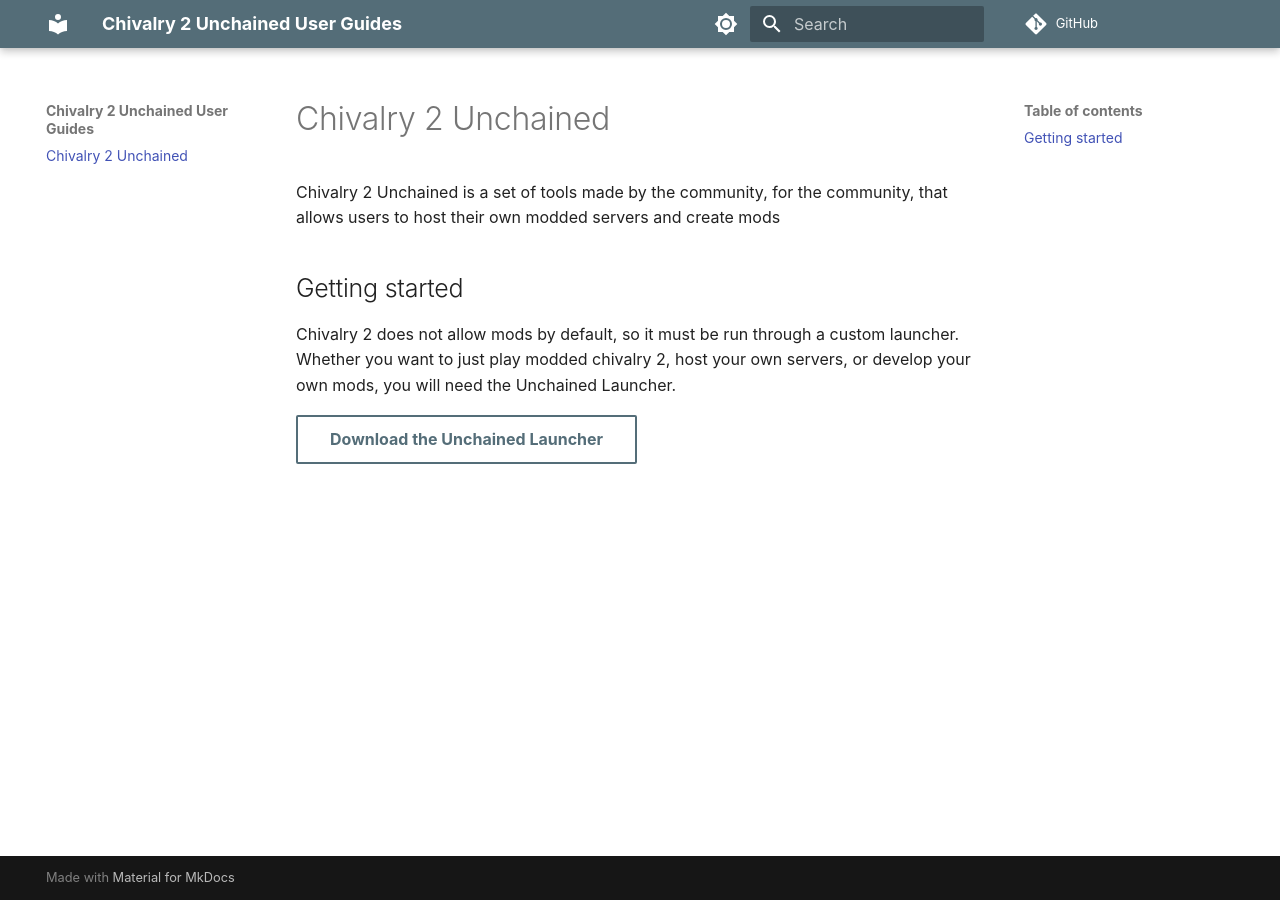
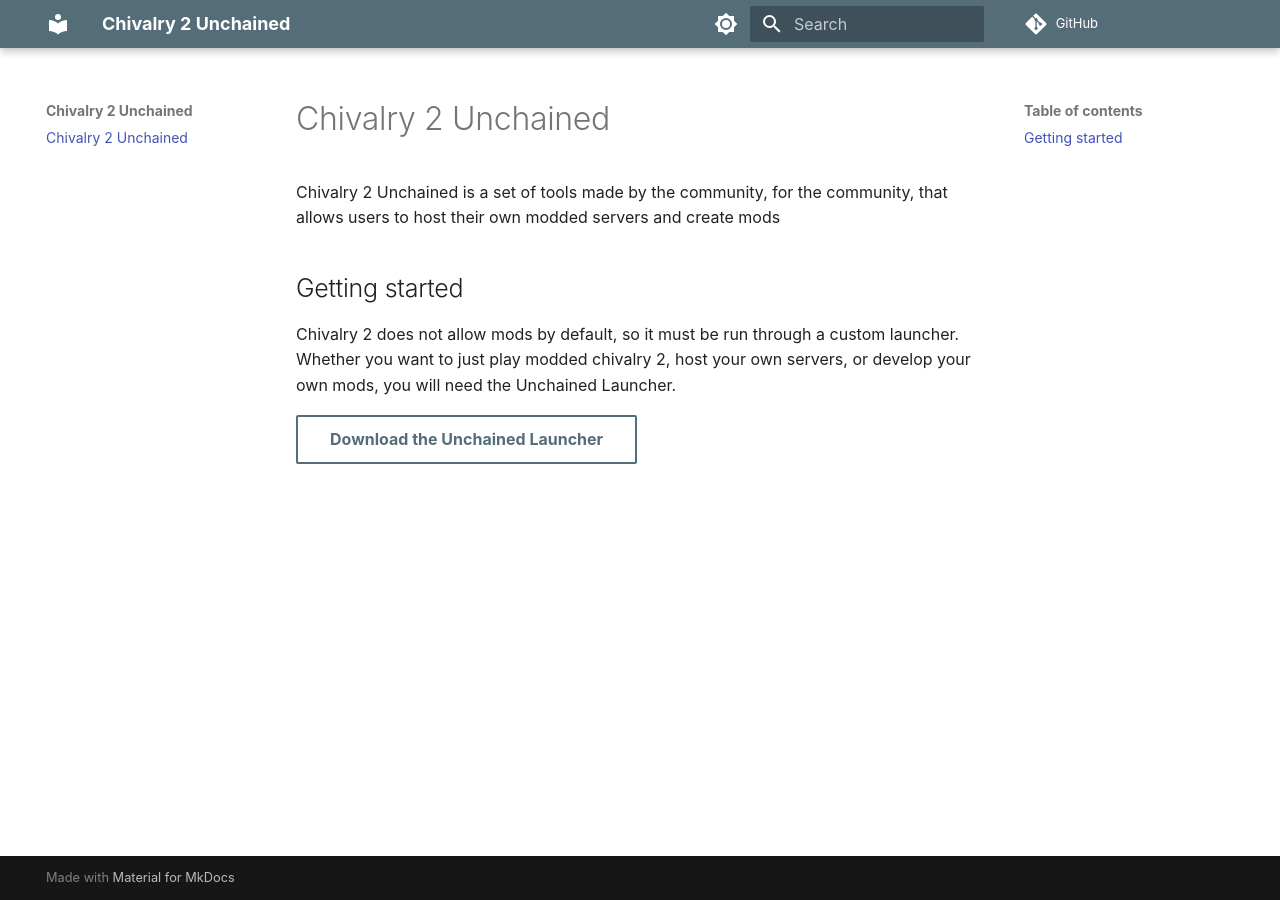
Before and after one commit to Chiv2-Community/unchained-wiki, an MkDocs documentation site: the page built from docs/index.md, in a window 1280 px wide. Built offline with MkDocs 1.6.1 and Material for MkDocs 9.7.7, drawn with Linux system fonts in a browser that asks for light colours; some web fonts are replaced; comment, search, counter and statistics services are not loaded.

Commit message:
Update mkdocs.yml

```diff
--- a/mkdocs.yml
+++ b/mkdocs.yml
@@ -1,4 +1,4 @@
-site_name: Chivalry 2 Unchained User Guides
+site_name: Chivalry 2 Unchained
 repo_url: https://github.com/Chiv2-Community/unchained-wiki
 edit_uri: blob/main/docs/
 
```
